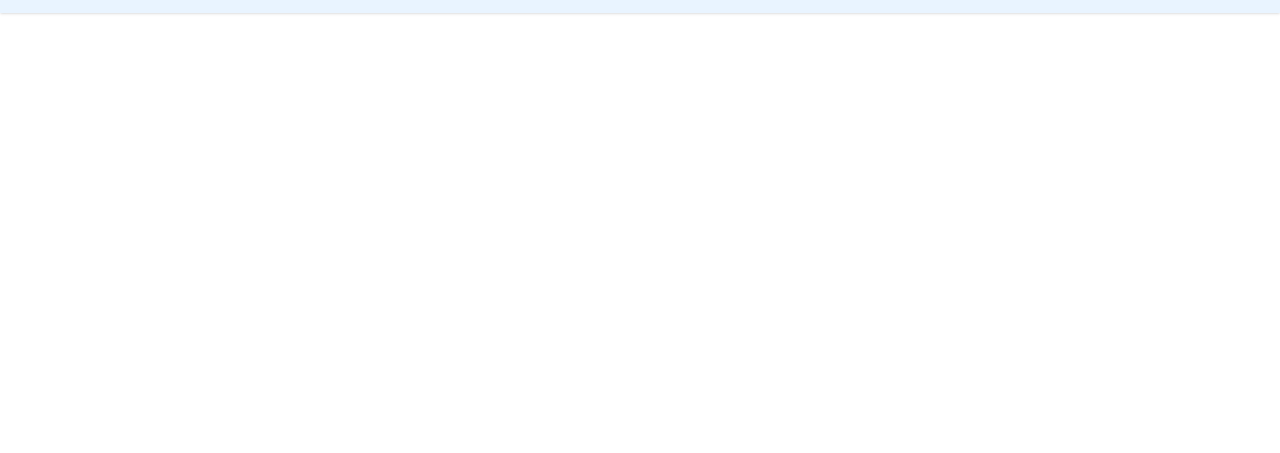
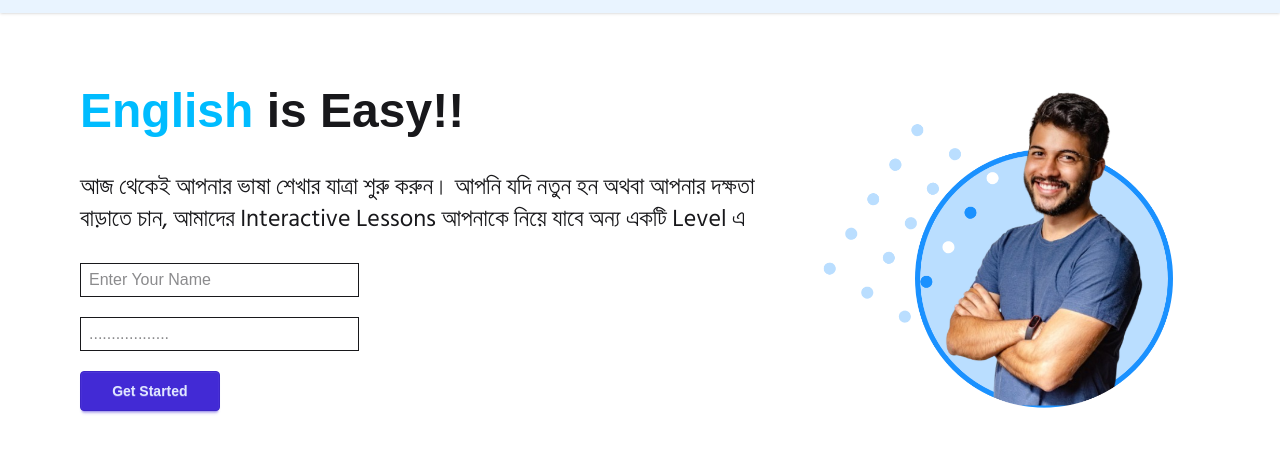
Before and after one commit to Zihad-1883/Project-English-Janala, a plain HTML site: page index.html in a window 1280 px wide. Shown: the part 59-512 px from the top of the page. Drawn offline with nearby package versions, Linux system fonts and the light colour scheme.

Commit message:
HERO SECTION DONE

```diff
--- a/index.html
+++ b/index.html
@@ -26,6 +26,7 @@
 
 </head>
 <body>
+    <!-- navbar -->
     <nav>
         <div class="navbar bg-base-100 shadow-sm py-4 px-20 bg-[#e9f4ff]">
             <div class="navbar-start">
@@ -60,5 +61,24 @@
         </div>
     </nav>
 
+    <!-- hero section -->
+     <section class="grid grid-cols-1 gap-10 lg:flex justify-between items-center px-20 py-10">
+        <div class="max-w-[700px] min-h-[100px] flex flex-col gap-7">
+            <div class="flex flex-col gap-6">
+                <h1 class="text-[48px] font-bold"><span class="text-[#00BCFF]">English</span> is Easy!!</h1>
+                <p class="font-bangla text-2xl ">আজ থেকেই আপনার ভাষা শেখার যাত্রা শুরু করুন। আপনি যদি নতুন হন অথবা আপনার দক্ষতা বাড়াতে চান, আমাদের Interactive Lessons আপনাকে নিয়ে যাবে অন্য একটি Level এ</p>
+            </div>
+            <div class="flex flex-col gap-5">
+                <input class="w-[40%] px-2 py-1" type="text" placeholder="Enter Your Name">
+                <input class="w-[40%] px-2 py-1"  type="password" placeholder="..................">
+                <button class="btn btn-primary w-[20%]">Get Started</button>
+            </div>
+        </div>
+
+        <div>
+            <img src="./assets/hero-student.png" alt="">
+        </div>
+     </section>
+
 </body>
 </html>
```
